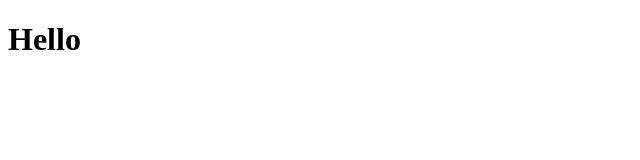
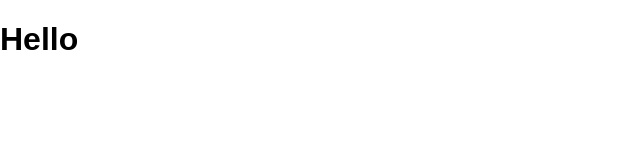
Before and after one commit to salis010/superchat-frontend-challenge, a React app: page / in a window 1280 px wide. Shown: the top 160 px of the page, without its empty margins (0-640 px from the left). Built offline with nearby package versions, Linux system fonts and the light colour scheme; the HTML template or start-up script is replaced by a standard one.

Commit message:
Initializes styles

```diff
--- a/package.json
+++ b/package.json
@@ -16,6 +16,8 @@
         "watch:backend": "webpack --config webpack-backend.config.js --watch"
     },
     "dependencies": {
+        "@emotion/react": "^11.1.4",
+        "@emotion/styled": "^11.0.0",
         "express": "^4.17.1",
         "react": "^16.8.6",
         "react-dom": "^17.0.1"
--- a/src/index.tsx
+++ b/src/index.tsx
@@ -1,7 +1,24 @@
 import * as React from "react"
 import * as ReactDOM from "react-dom"
-import { App } from "./app"
+import { Global, css } from "@emotion/react"
+import { globalCSS } from "./styles/global-css.js"
+import { ThemeProvider } from "@emotion/react"
+import { theme } from "./styles/theme"
+
+import { App } from "./components/app"
 
 const mountNode = document.getElementById("mountNode")
 
-ReactDOM.render(<App />, mountNode)
+ReactDOM.render(
+    <>
+        <ThemeProvider theme={theme}>
+            <App />
+        </ThemeProvider>
+        <Global
+            styles={css`
+                ${globalCSS}
+            `}
+        />
+    </>,
+    mountNode
+)
--- /dev/null
+++ b/src/styles/global-css.js
@@ -0,0 +1,4 @@
+export const globalCSS = `body {
+    font-family: 'arial';
+    margin: 0;
+  }`
--- /dev/null
+++ b/src/styles/styled.ts
@@ -0,0 +1,4 @@
+import styled, { CreateStyled } from '@emotion/styled'
+import { ITheme } from './theme'
+
+export default styled as CreateStyled<ITheme>
--- /dev/null
+++ b/src/styles/theme.ts
@@ -0,0 +1,27 @@
+export interface ITheme {
+    colors: {
+        white: string,
+        primary: string,
+    },
+    dimensions: {
+        radius: string,
+        borderRadius: string
+    },
+    spaces: {
+        textHPadding: string,
+    }
+}
+
+export const theme: ITheme = {
+    colors: {
+        white: "RGB(250, 250, 250)",
+        primary: "RGB(200, 150, 150)",
+    },
+    dimensions: {
+        radius: "20px",
+        borderRadius: "6px"
+    },
+    spaces: {
+        textHPadding: "10px",
+    }
+}
```
Also changed, not shown: src/components/app.tsx (renamed from src/app.tsx), 1 other file (tests, documents, lock files or other folders).
